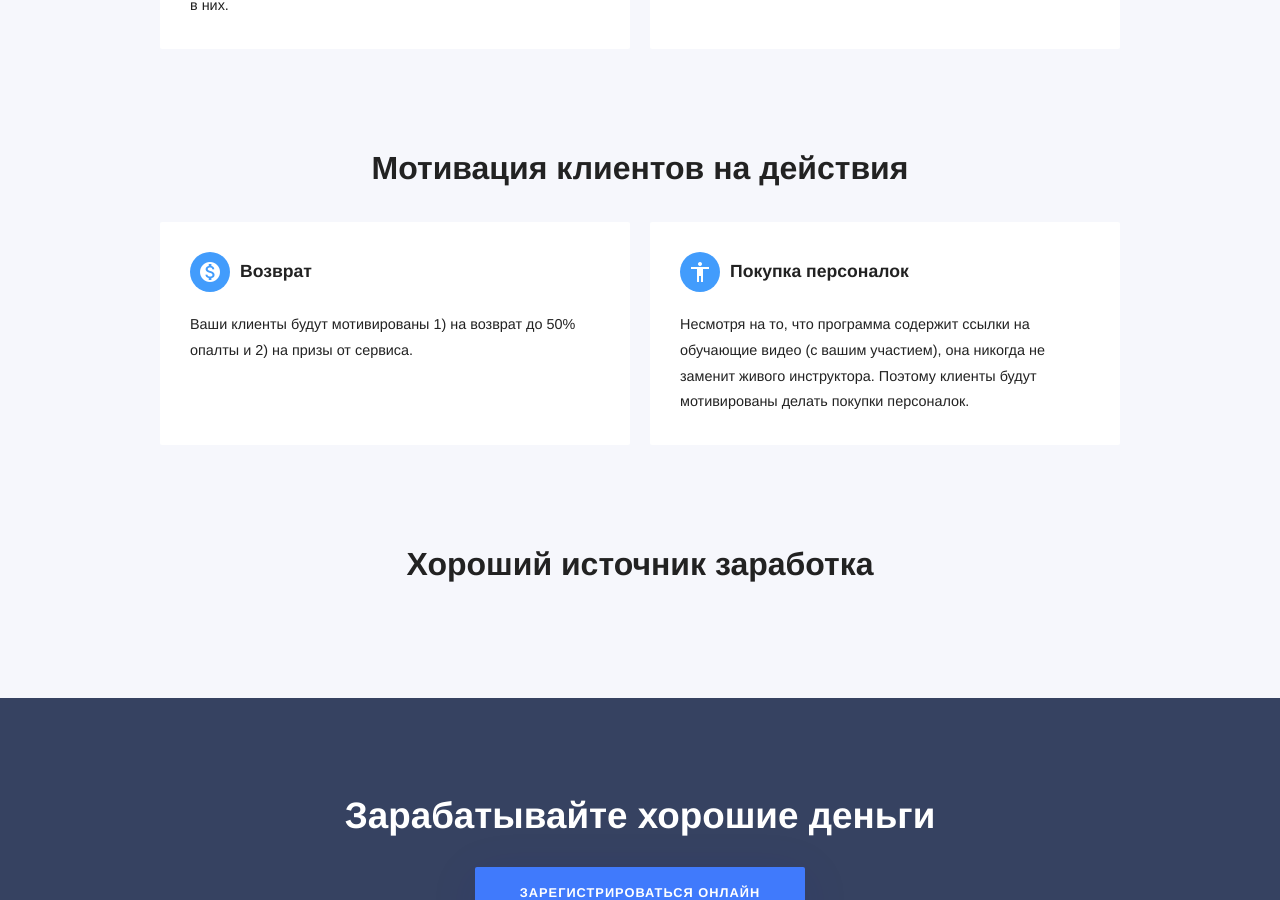
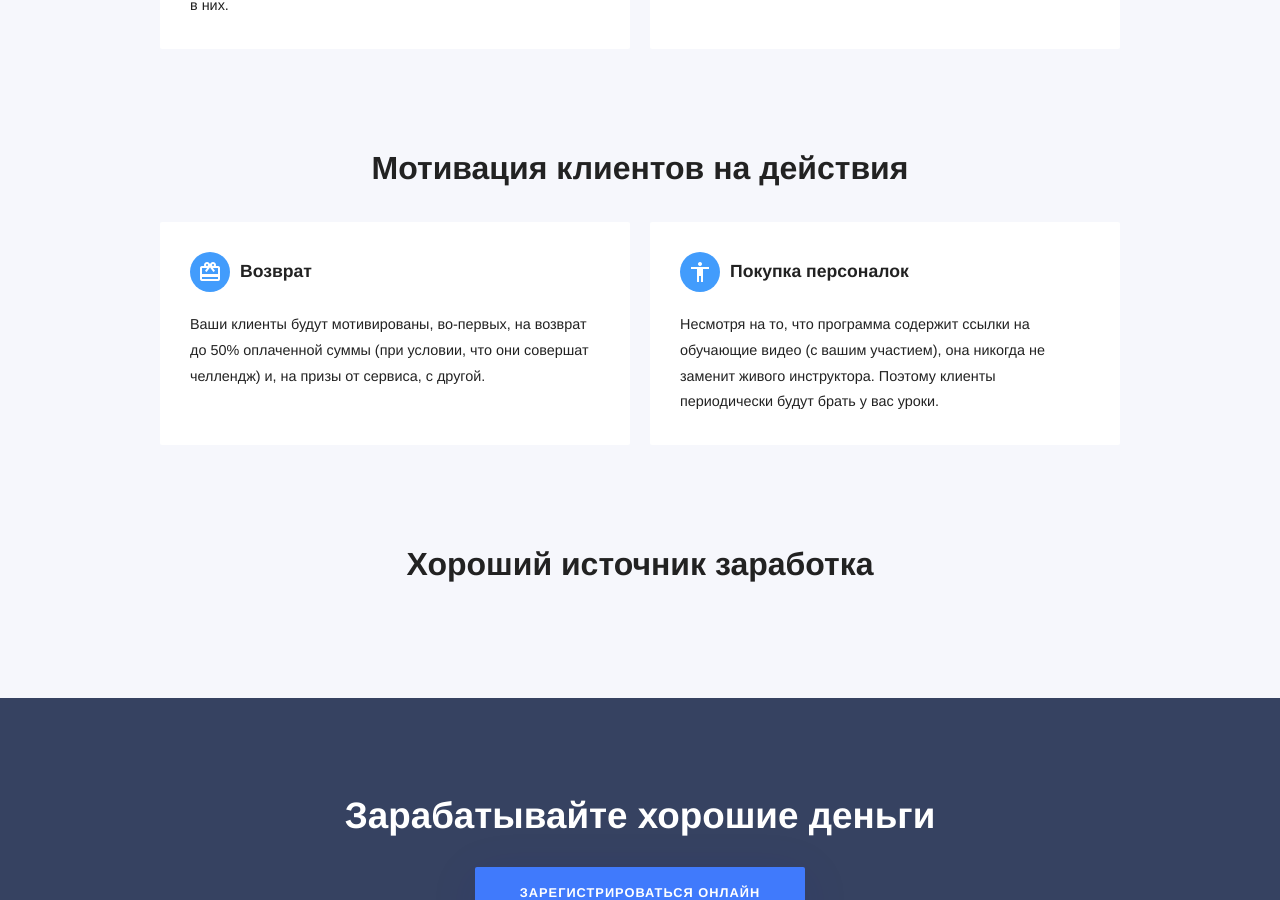
Before and after one commit to RakhimyanTim/fitness.github.io, a Jekyll site: the page built from pages/features.html, in a window 1280 px wide and 900 px high, scrolled down 1015 px. Built offline with Jekyll 4.4.1, drawn with Linux system fonts in a browser that asks for light colours; some web fonts are replaced.

Commit message:
Update features.html

```diff
--- a/pages/features.html
+++ b/pages/features.html
@@ -37,9 +37,9 @@
 
 	<ul class="cards">
 
-		{% include components/features/data-block.html icon="monetization_on" title="Возврат" content="Ваши клиенты будут мотивированы 1) на возврат до 50% опалты и 2) на призы от сервиса. " %}
+		{% include components/features/data-block.html icon="card_giftcard" title="Возврат" content="Ваши клиенты будут мотивированы, во-первых, на возврат до 50% оплаченной суммы (при условии, что они совершат челлендж) и, на призы от сервиса, с другой. " %}
 
-		{% include components/features/data-block.html icon="accessibility" title="Покупка персоналок" content="Несмотря на то, что программа содержит ссылки на обучающие видео (с вашим участием), она никогда не заменит живого инструктора. Поэтому клиенты будут мотивированы делать покупки персоналок." %}
+		{% include components/features/data-block.html icon="accessibility" title="Покупка персоналок" content="Несмотря на то, что программа содержит ссылки на обучающие видео (с вашим участием), она никогда не заменит живого инструктора. Поэтому клиенты периодически будут брать у вас уроки." %}
 
 	</ul>
 	<h2>Хороший источник заработка</h2>
```
